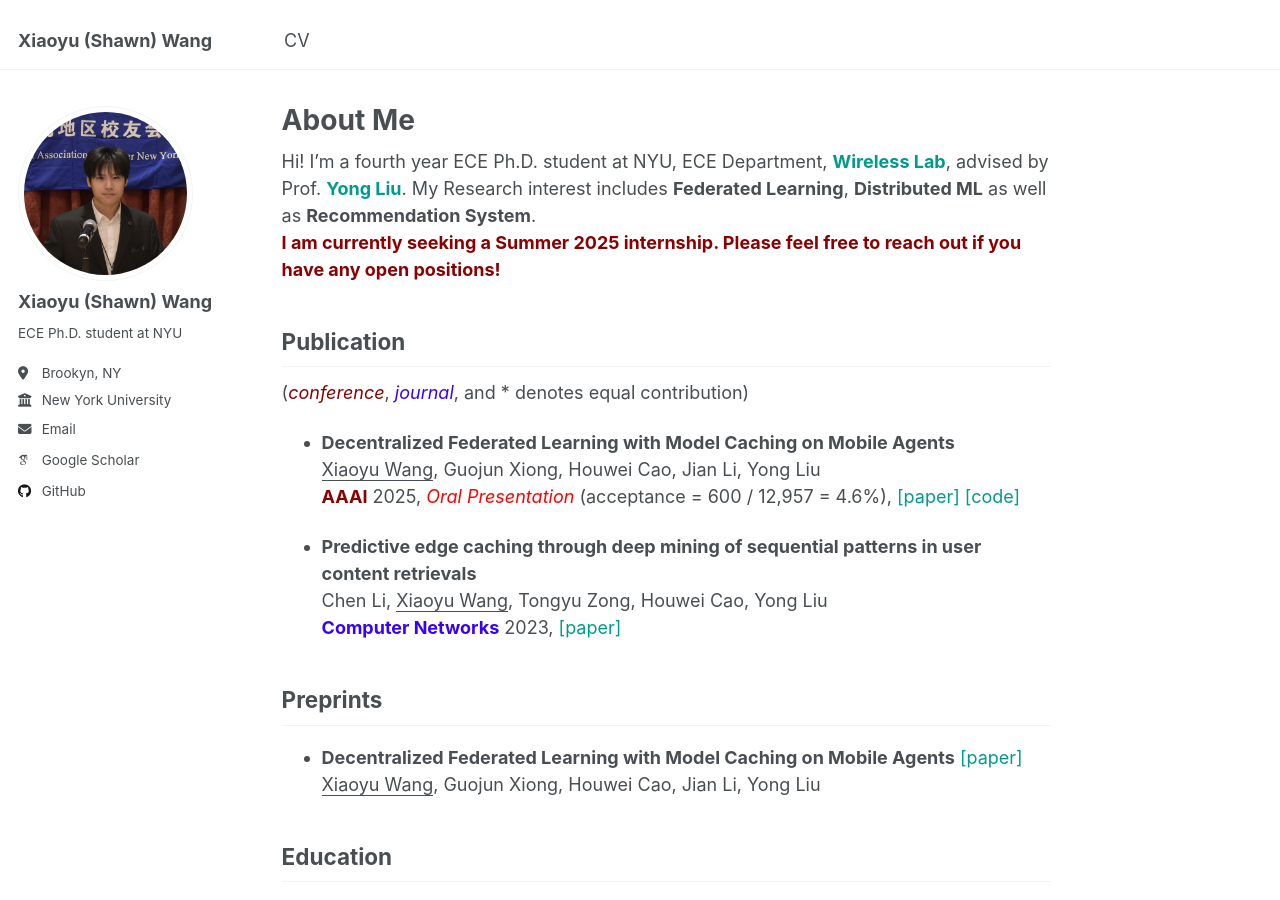
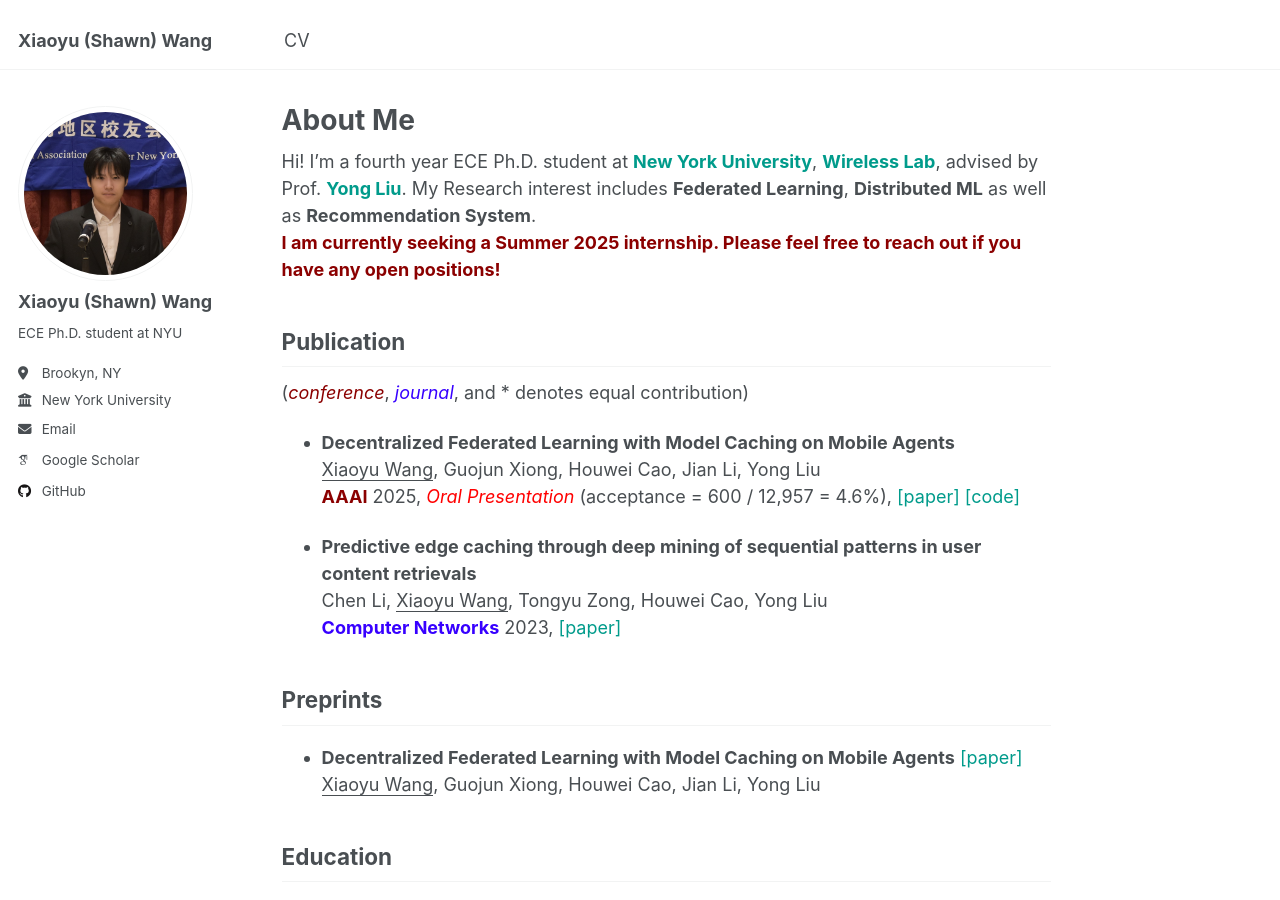
Before and after one commit to shawnxiaoyuwang/shawnxiaoyuwang.github.io, a Jekyll site: the page built from _pages/about.md, in a window 1280 px wide and 900 px high. Built offline with Jekyll 4.4.1, drawn with Linux system fonts in a browser that asks for light colours; some web fonts are replaced.

Commit message:
Update about.md

```diff
--- a/_pages/about.md
+++ b/_pages/about.md
@@ -7,7 +7,7 @@ redirect_from:
   - /about.html
 ---
 
-Hi! I’m a fourth year ECE Ph.D. student at NYU, ECE Department, <a href="https://wireless.engineering.nyu.edu/" style="color: #009B8B; text-decoration: none;">**Wireless Lab**</a>, advised by Prof. <a href="https://wireless.engineering.nyu.edu/yong-liu/" style="color: #009B8B; text-decoration:none">**Yong Liu**</a>. My Research interest includes **Federated Learning**, **Distributed ML** as well as **Recommendation System**.\\
+Hi! I’m a fourth year ECE Ph.D. student at <a href="https://engineering.nyu.edu/academics/departments/electrical-and-computer-engineering" style="color: #009B8B; text-decoration: none;">**New York University**</a>, <a href="https://wireless.engineering.nyu.edu/" style="color: #009B8B; text-decoration: none;">**Wireless Lab**</a>, advised by Prof. <a href="https://wireless.engineering.nyu.edu/yong-liu/" style="color: #009B8B; text-decoration:none">**Yong Liu**</a>. My Research interest includes **Federated Learning**, **Distributed ML** as well as **Recommendation System**.\\
 <span style="color:darkred">**I am currently seeking a Summer 2025 internship. Please feel free to reach out if you have any open positions!**</span>
 
 Publication
```
